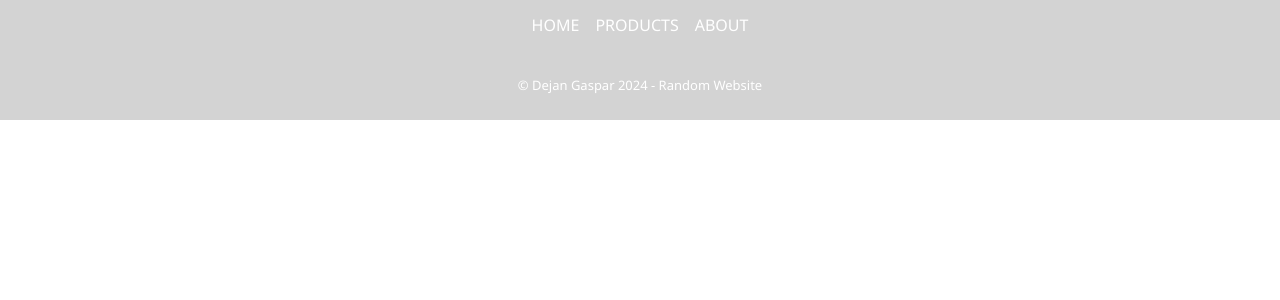
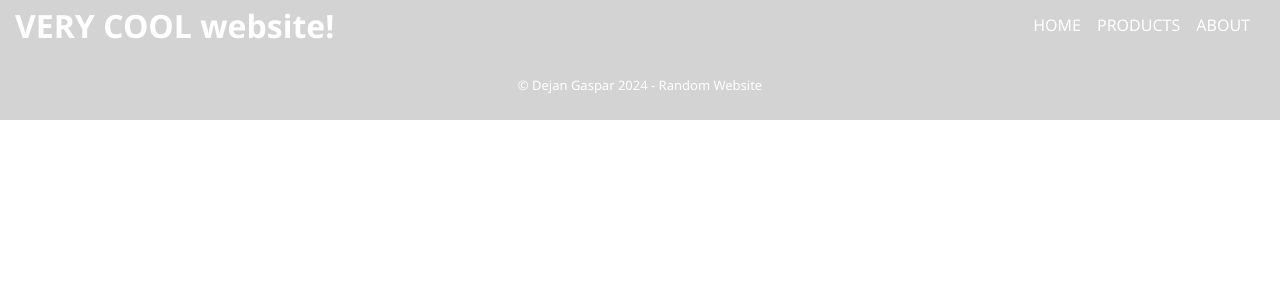
Before and after one commit to Gaspardious/webshop-react, a React (Vite) app in the folder webshop-react/: page /about in a window 1280 px wide. Shown: the top 300 px of the page. Built offline with nearby package versions, Linux system fonts and the light colour scheme.

Commit message:
Add files via upload

```diff
--- a/webshop-react/src/components/Header/header.css
+++ b/webshop-react/src/components/Header/header.css
@@ -4,13 +4,14 @@ nav {
     list-style-type: none;
     gap: 1rem;
     justify-content: center;
+    padding-right: 30px;
 }
 
 header {
     background-color: lightgray;
     height: 50px;
     display: flex;
-    justify-content: center;
+    justify-content: space-between;
     align-items: center;
 }
 
--- a/webshop-react/src/components/Header/header.jsx
+++ b/webshop-react/src/components/Header/header.jsx
@@ -1,10 +1,12 @@
 
 import './header.css'
+import Logo from '../Logo/logo'
 
 export default function Header (){
 return (
     <>
     <header>
+    <Logo />
         <nav>
             <li>HOME</li>
             <li>PRODUCTS</li>
--- /dev/null
+++ b/webshop-react/src/components/Logo/logo.css
@@ -0,0 +1,14 @@
+
+.state__value {
+    display: flex;
+    padding-left: 10px;
+}
+
+.state__value:hover {
+cursor: pointer;
+}
+
+.state__value > h1 {
+    padding: 5px;
+    color: white;
+}
--- /dev/null
+++ b/webshop-react/src/components/Logo/logo.jsx
@@ -0,0 +1,18 @@
+import './logo.css'
+import React, { useState } from 'react';
+
+export default function Logo () {
+    const [isGoingOut, setisGoingOut] = React.useState(true)
+
+     function Switch() {
+         setisGoingOut(prevState => !prevState)
+     }
+
+    return (
+        <div className="state">
+            <div className="state__value" onClick={Switch}>
+                <h1> {isGoingOut ? "VERY" : "F%$#ING"} COOL website!</h1>
+            </div>
+        </div>
+    )
+}
```
